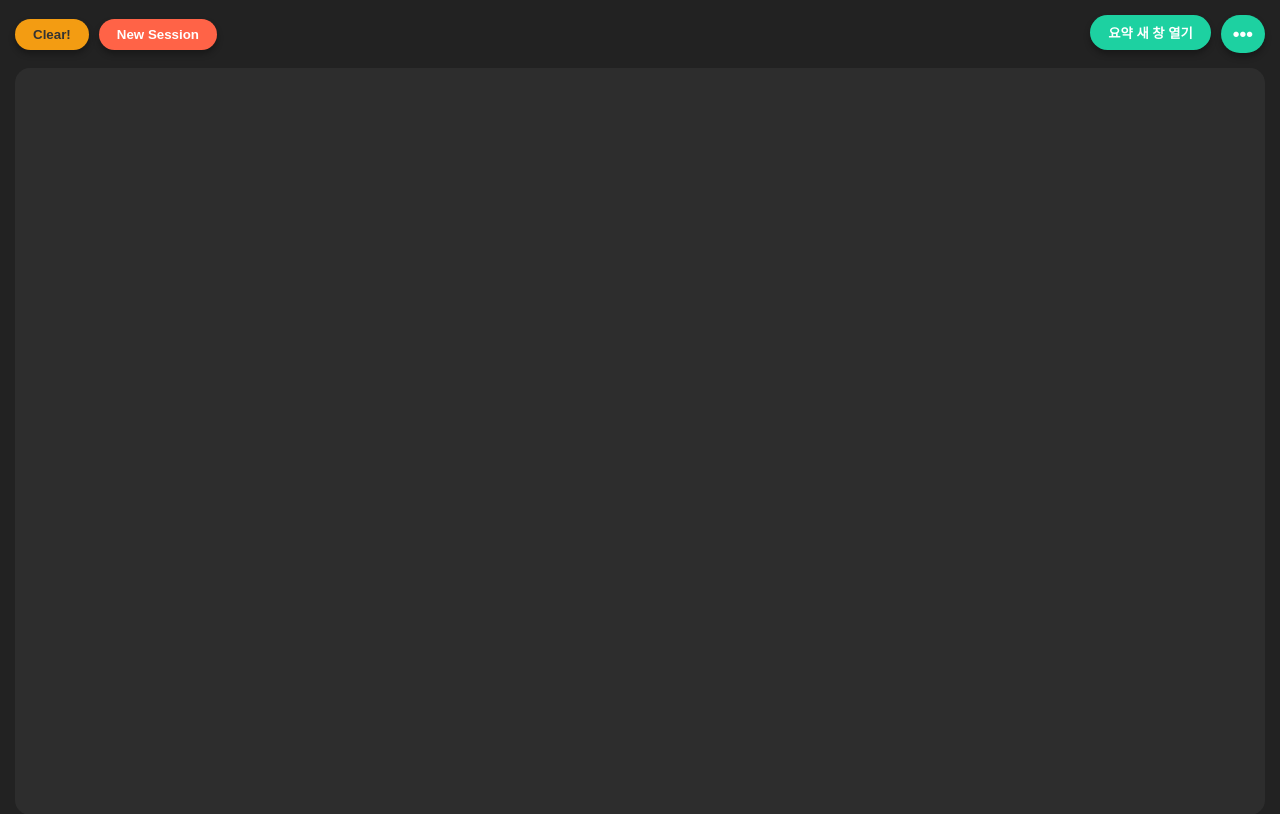
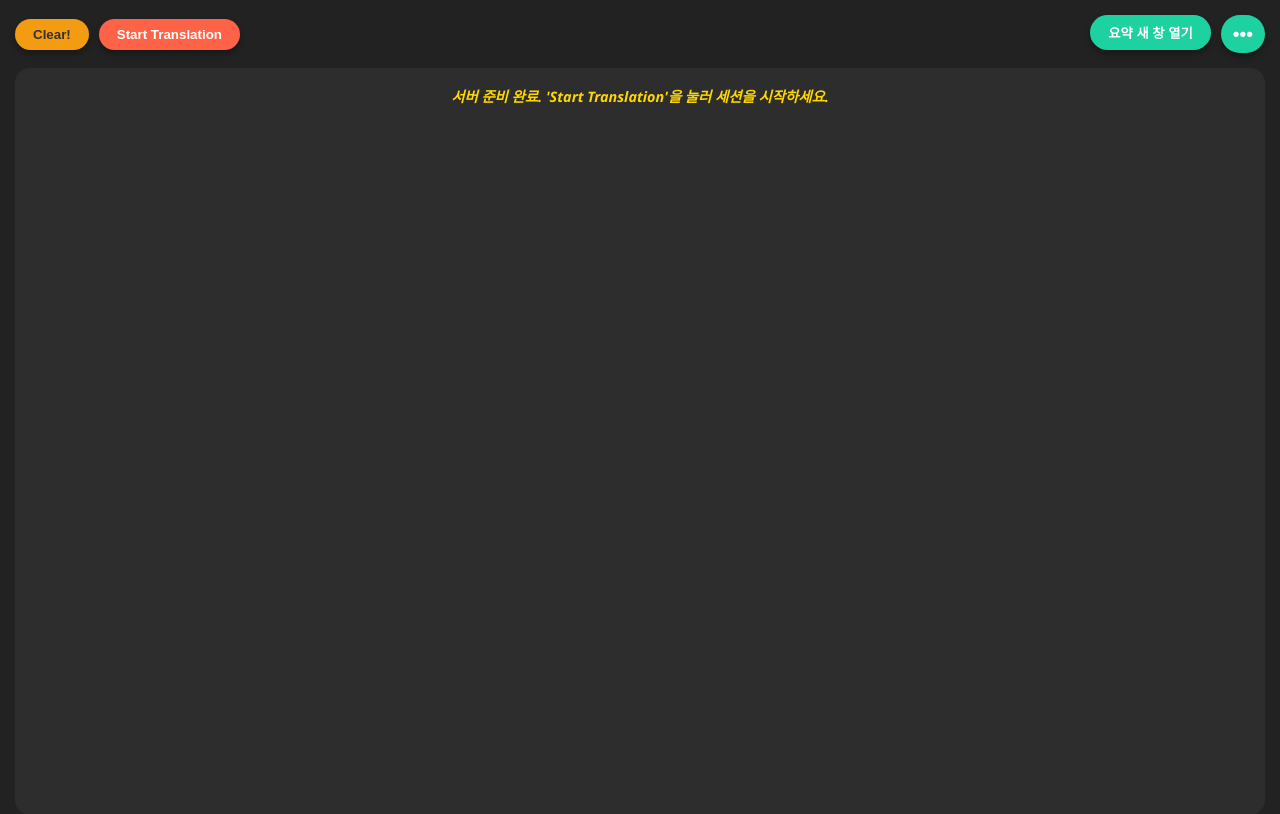
Before and after one commit to 201930425/If_Project, a Flask app: page / in a window 1280 px wide. Shown: the top 814 px of the page. Run offline with Flask 3, Linux system fonts and the light colour scheme; some libraries are stand-ins or nearby versions.

Commit message:
add start

```diff
--- a/app.py
+++ b/app.py
@@ -186,23 +186,32 @@ def handle_rename_session(data):
         print(f"⚠️ 이름 변경 처리 중 심각한 오류: {e}")
 
 
-# --- ⭐️ [신규] 새 세션 시작 요청 핸들러 ---
-@socketio.on("request_new_session")
-def handle_new_session_request():
-    """클라이언트의 새 세션 시작 요청을 처리 (오디오 스레드 재시작)"""
-    print("🔄 (새 세션) 요청 수신... 오디오 스레드를 재시작합니다.")
+# --- ⭐️ [신규] 번역 세션 시작 요청 핸들러 ---
+@socketio.on("start_translation_session")
+def handle_start_session(data):
+    """
+    클라이언트가 "시작" 버튼을 누르고 세션 ID를 입력했을 때 호출됩니다.
+    """
+    session_id = data.get("session_id")
+    if not session_id or not session_id.strip():
+        print("⚠️ [Session] 세션 ID가 없이 시작 요청을 받았습니다.")
+        socketio.emit("session_start_failed", {"error": "세션 이름이 필요합니다."})
+        return
+
+    print(f"🔄 (세션 시작) 요청 수신... ID: {session_id}")
     # (주의: 이 함수는 SocketIO 스레드에서 호출되므로,
     # start_new_audio_session 내의 .join()이 현재 스레드를 막을 수 있습니다.
     # 더 복잡한 시스템에서는 이를 별도 스레드로 분리해야 할 수 있으나,
     # 여기서는 단순성을 위해 직접 호출합니다.)
-    start_new_audio_session()
+    start_new_audio_session(session_id)
 
 
 # --- ⭐️ [수정] Whisper 세션 시작/재시작 함수 ---
-def start_new_audio_session():
+def start_new_audio_session(session_id):
     """
-    (수정) 기존 오디오 스레드를 중지하고 새 스레드를 시작합니다.
-    서버 시작 시 또는 '새 세션' 요청 시 호출됩니다.
+    (수정)
+    1. `session_id`를 인자로 받습니다.
+    2. 기존 오디오 스레드를 중지하고 새 스레드를 시작합니다.
     """
     global current_audio_thread, current_stop_event
 
@@ -219,8 +228,7 @@ def start_new_audio_session():
         else:
             print("✅ [Session] 이전 스레드 중지 완료.")
 
-    # 3. 새 세션 ID 및 새 stop_event 생성
-    session_id = datetime.now().strftime("%Y%m%d_%H%M%S")
+    # 3. 새 stop_event 생성 (세션 ID는 인자로 받은 것 사용)
     current_stop_event = threading.Event()
 
     print(f"\n🎬 [새 세션 시작] 세션 ID: {session_id}\n")
@@ -257,9 +265,10 @@ if __name__ == "__main__":
     # KoBART 모델 로드 스레드 시작
     threading.Thread(target=init_summary_model, daemon=True).start()
 
-    # ⭐️ [수정] 서버 시작 시 'start_new_audio_session' 함수를 호출
+    # ⭐️ [수정] 서버 시작 시 자동 오디오 시작 스레드 제거
     print(f"🌍 Socket.IO 서버 시작: http://{HOST}:{PORT} 에서 접속 가능")
-    threading.Thread(target=start_new_audio_session, daemon=True).start()
+    print("✅ (준비 완료) 클라이언트의 '번역 시작' 요청을 대기합니다...")
+    # ⭐️ (제거) threading.Thread(target=start_new_audio_session, daemon=True).start()
 
     # Socket.IO 서버 실행 (메인 스레드)
     socketio.run(app, host=HOST, port=PORT, debug=False, allow_unsafe_werkzeug=True)
--- a/templates/translation.html
+++ b/templates/translation.html
@@ -104,12 +104,12 @@
         background: var(--clear-hover-bg);
     }
 
-    /* ⭐️ [신규] 새 세션 버튼 스타일 (눈에 띄게) */
-    #new-session-btn {
+    /* ⭐️ [수정] 세션 제어 버튼 스타일 */
+    #session-control-btn {
         background-color: #ff6347; /* (토마토 색상) */
         color: #fff;
     }
-    #new-session-btn:hover {
+    #session-control-btn:hover {
         background-color: #d9534f;
     }
 
@@ -214,6 +214,17 @@
         transition: background 0.3s;
     }
 
+    /* ⭐️ [신규] 시스템 메시지 스타일 */
+    .system-message {
+        text-align: center;
+        font-style: italic;
+        color: var(--timestamp-color);
+        width: 100%;
+        font-size: 0.9em;
+        margin: 5px 0;
+        font-weight: bold;
+    }
+
     /* 로그 항목 스타일 (폰트 크기 변수 적용) */
     .log-entry {
         display:flex;
@@ -259,7 +270,7 @@
     <div id="button-container">
         <div id="left-buttons">
             <button id="clear-log-btn" class="all-btn">Clear!</button>
-            <button id="new-session-btn" class="all-btn">New Session</button>
+            <button id="session-control-btn" class="all-btn">Start Translation</button>
         </div>
 
         <div id="right-buttons">
@@ -329,8 +340,8 @@
     // ⭐️ 로그 클리어 버튼 변수
     const clearLogBtn = document.getElementById("clear-log-btn");
 
-    // ⭐️ [신규] 새 세션 버튼 변수
-    const newSessionBtn = document.getElementById("new-session-btn");
+    // ⭐️ [수정] 세션 제어 버튼 변수
+    const sessionControlBtn = document.getElementById("session-control-btn");
 
     let summaryWindow = null;
     let currentTheme = localStorage.getItem('theme') || 'dark';
@@ -347,26 +358,57 @@
     updateFontSize(currentFontSize);
     // ---------------------
 
+    // ⭐️ [신규] 시스템 메시지 추가 헬퍼 함수
+    function addSystemMessage(message) {
+        const msgDiv = document.createElement("div");
+        msgDiv.classList.add("system-message");
+        msgDiv.textContent = message;
+        logDiv.appendChild(msgDiv);
+        // 새 메시지가 맨 아래에 보이도록 스크롤
+        logDiv.scrollTop = logDiv.scrollHeight;
+    }
+
+    // --- 페이지 로드 시 초기 메시지 ---
+    document.addEventListener("DOMContentLoaded", () => {
+        addSystemMessage("서버 준비 완료. 'Start Translation'을 눌러 세션을 시작하세요.");
+    });
+
+
     // ⭐️ 로그 Clear (전체 삭제) 버튼 클릭 이벤트 리스너
     clearLogBtn.addEventListener('click', () => {
         if (confirm("정말로 모든 로그를 삭제하시겠습니까? 이 작업은 되돌릴 수 없습니다.")) {
             logs.length = 0;
             renderLogs(logDiv, logs, false);
             console.log("🔥 모든 로그 항목이 삭제되었습니다.");
+            addSystemMessage("로그가 수동으로 삭제되었습니다.");
         }
     });
 
-    // ⭐️ [신규] 새 세션 시작 버튼 클릭 이벤트
-    newSessionBtn.addEventListener('click', () => {
-        if (confirm("새로운 세션을 시작하시겠습니까? 현재 화면의 로그가 모두 지워집니다.")) {
-            // 1. 즉시 클라이언트 로그를 비웁니다.
-            logs.length = 0;
-            renderLogs(logDiv, logs, false);
-            // 2. 서버에 새 세션 시작을 요청합니다.
-            socket.emit("request_new_session", {});
-            console.log("🚀 새 세션 시작 요청 전송");
+    // ⭐️ [수정] 세션 제어 버튼 클릭 이벤트
+    sessionControlBtn.addEventListener('click', () => {
+        const currentText = sessionControlBtn.textContent;
+        const promptMessage = (currentText === 'Start Translation')
+            ? '새 세션의 이름을 입력하세요:'
+            : '현재 세션을 종료하고 시작할 새 세션의 이름을 입력하세요:';
+
+        const sessionId = prompt(promptMessage);
+
+        if (sessionId && sessionId.trim() !== "") {
+            const trimmedId = sessionId.trim();
+            console.log(`🚀 'start_translation_session' 요청 전송 (ID: ${trimmedId})`);
+
+            // 1. 새 세션이 시작될 것임을 알리는 시스템 메시지 추가
+            addSystemMessage(`'${trimmedId}' 세션 시작 요청 중... (서버 응답 대기)`);
+
+            // 2. 서버에 세션 시작 요청 (이벤트 이름 수정)
+            socket.emit("start_translation_session", {
+                session_id: trimmedId
+            });
+        } else {
+            console.log("세션 시작 취소.");
         }
     });
+
 
     // ⭐️ 유틸리티 메뉴 토글 기능
     utilityMenuToggle.addEventListener('click', (event) => {
@@ -645,15 +687,25 @@
         // (필요 시: "언어 변경 완료" 같은 알림 토스트 팝업)
     });
 
-    // ⭐️ [신규] 4. 서버로부터 새 세션이 시작되었음을 확인
+    // ⭐️ [수정] 4. 서버로부터 새 세션이 시작되었음을 확인
     socket.on("new_session_started", data => {
         console.log(`✅ 서버가 새 세션 시작 확인: ${data.session_id}`);
-        // (New Session 버튼 클릭 시 이미 logs.length = 0를 실행했지만,
-        //  혹시 모를 동기화를 위해 서버 확인 시 한 번 더 실행)
+
+        // 1. 로컬 로그 배열 비우기
         logs.length = 0;
         renderLogs(logDiv, logs, false);
-        // (필요 시: 사용자에게 알림)
-        // alert(data.message);
+
+        // 2. 버튼 텍스트 변경
+        sessionControlBtn.textContent = "End & Start New Session";
+
+        // 3. 시스템 메시지 추가
+        addSystemMessage(`--- 새 세션 '${data.session_id}'이(가) 시작되었습니다. ---`);
+    });
+
+    // ⭐️ [신규] 5. 세션 시작 실패 시
+    socket.on("session_start_failed", data => {
+        console.error(`❌ 세션 시작 실패: ${data.error}`);
+        addSystemMessage(`[오류] 세션 시작 실패: ${data.error}`);
     });
 
 
@@ -685,7 +737,11 @@
             container.appendChild(entry);
             setTimeout(() => entry.classList.add("show"), 10);
         });
-        if(scrollToBottom) container.scrollTop = container.scrollHeight;
+
+        // (수정) 스크롤은 렌더링이 완료된 후에만 수행
+        if(scrollToBottom) {
+            container.scrollTop = container.scrollHeight;
+        }
     }
 </script>
 </body>
```
